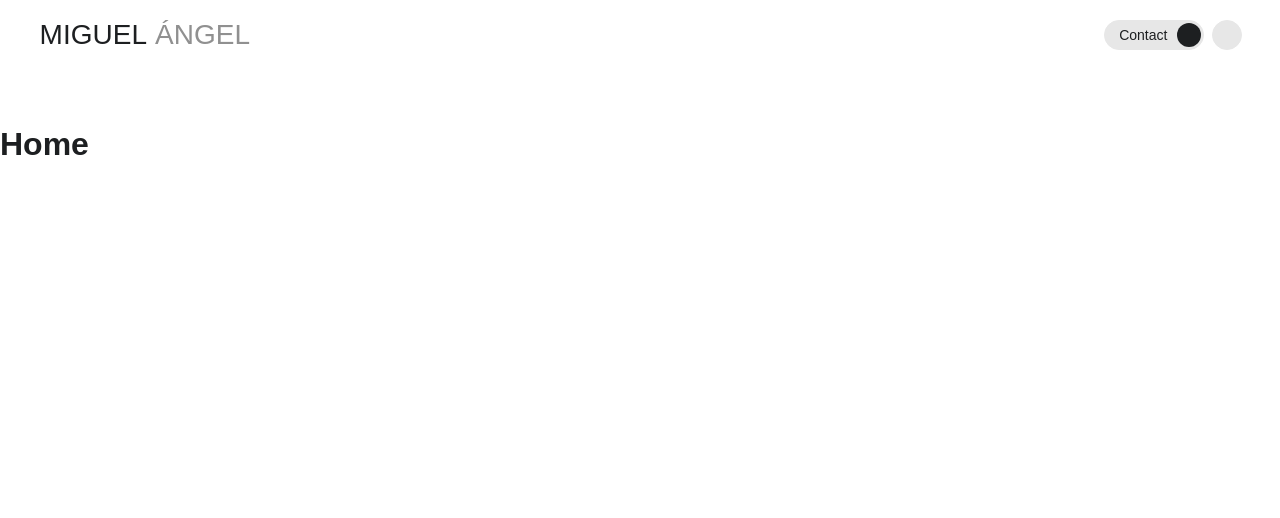
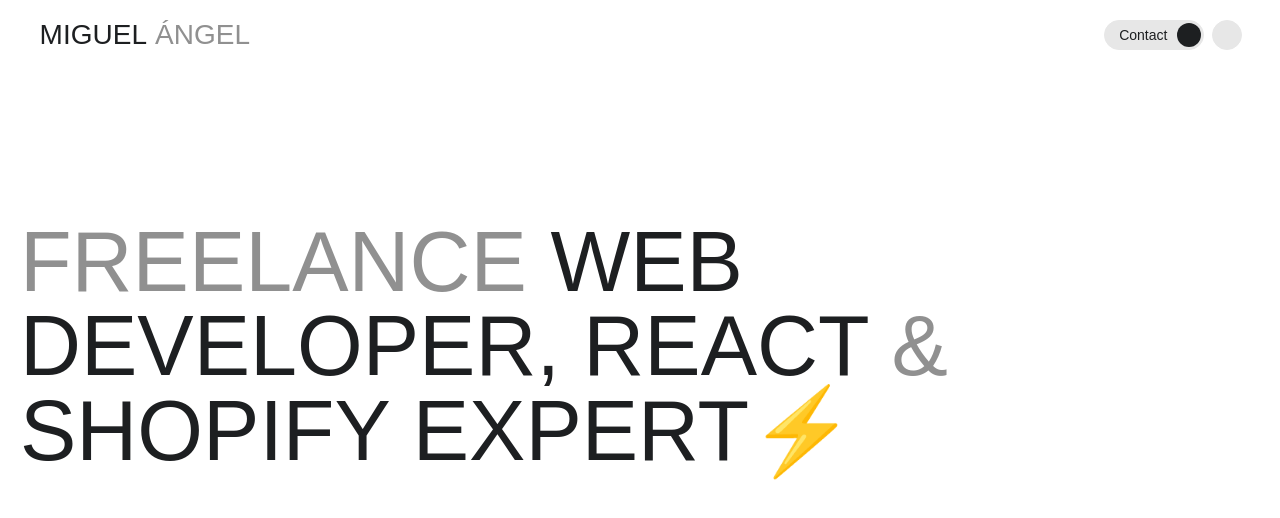
Before and after one commit to muchisx/v1_the_tiger, a React (Vite) app in the folder web/: page / in a window 1280 px wide. Shown: the top 518 px of the page. Built offline with nearby package versions, Linux system fonts and the light colour scheme; some icons are missing; a web font is replaced by a local one.

Commit message:
hero heading done

```diff
--- a/web/src/components/Heading.tsx
+++ b/web/src/components/Heading.tsx
@@ -0,0 +1,11 @@
+import HeadingStyled, { type StyledProps } from './styled/HeadingStyled';
+
+type Props = StyledProps;
+
+function Heading(props: Props) {
+  const { headingLevel, text, className, fontWeight } = props;
+
+  return <HeadingStyled text={text} className={className} headingLevel={headingLevel} fontWeight={fontWeight} />;
+}
+
+export default Heading;
--- a/web/src/components/styled/HeadingStyled.tsx
+++ b/web/src/components/styled/HeadingStyled.tsx
@@ -1,16 +1,34 @@
-type Text = {
-  text: string;
-  text2: string;
-};
-type Props = {
-  text: Text['text'];
+import styled from 'styled-components';
+
+type HeadingLevel = 'h1' | 'h2' | 'h3' | 'h4' | 'h5' | 'h6';
+type HeadingProps = { fontWeight?: StyledProps['fontWeight'] };
+export type StyledProps = {
+  text: string | JSX.Element;
+  fontWeight?: number | undefined;
+  headingLevel?: HeadingLevel;
+  className?: string;
 };
 
-function HeadingStyled(props) {
-  const { headingLevel, text, className } = props;
-  const Heading = headingLevel;
+const Heading = styled.span<HeadingProps>`
+  line-height: 1;
+  font-family: var(--heading-family);
+  font-weight: ${(props) => props.fontWeight};
+`;
 
-  return <Heading className={className}>{text}</Heading>;
+function HeadingStyled(props: StyledProps) {
+  const { headingLevel, text, className, fontWeight } = props;
+
+  return (
+    <Heading as={headingLevel} className={className} fontWeight={fontWeight}>
+      {text}
+    </Heading>
+  );
 }
 
+HeadingStyled.defaultProps = {
+  headingLevel: 'h2',
+  className: undefined,
+  fontWeight: 500,
+};
+
 export default HeadingStyled;
--- a/web/src/pages/Home.tsx
+++ b/web/src/pages/Home.tsx
@@ -1,7 +1,16 @@
+import Heading from '../components/Heading';
+
+const homeHeading = (
+  <>
+    <span className="highlight-primary">FREELANCE </span> WEB DEVELOPER, REACT
+    <span className="highlight-primary"> & </span>SHOPIFY EXPERT⚡
+  </>
+);
+
 function Home() {
   return (
-    <main>
-      <h1>Home</h1>
+    <main className="page page--home">
+      <Heading text={homeHeading} headingLevel="h1" className="hero-heading" />
     </main>
   );
 }
--- a/web/src/styles/App.css
+++ b/web/src/styles/App.css
@@ -126,7 +126,27 @@ button {
   color: inherit;
 }
 
-/* temp */
-main {
-  padding-top: 120px;
+/*=============================================
+-->             UTILITY CLASSES             <--
+=============================================*/
+
+.highlight-primary {
+  color: var(--text-highlight-primary);
 }
+
+.highlight-secondary {
+  color: var(--text-highlight-secondary);
+}
+
+/*=============================================
+-->               DECLARATIVE               <--
+=============================================*/
+
+.page {
+  padding-top: 220px;
+}
+
+.page .hero-heading {
+  font-size: 6.6vw;
+  padding-inline: var(--gutter);
+}
--- a/web/src/styles/global-variables.css
+++ b/web/src/styles/global-variables.css
@@ -1,24 +1,27 @@
 :root {
   /* <-----|    Colors    |-----> */
 
-  /* General colors */
+  /* --- General colors */
   --accent-color: #ff0004;
   --body-bg-color: #FFFFFF;
 
-  /* Header colors */
+  /* --- Header colors */
   --header-bg-color: #FFFFFF;
 
-  /* Text colors */
+  /* --- Text colors */
   --text-primary: #1d1f21;
   --text-secondary: #909090;
   --body-text-primary: var(--text-primary);
   --body-text-complementary: var(--text-secondary);
+  /* -highlights */
+  --text-highlight-primary: #909090;
+  --text-highlight-secondary: var(--accent-color);
 
-  /* Logo colors */
+  /* --- Logo colors */
   --logo-primary: var(--text-primary);
   --logo-secondary: var(--text-secondary);
 
-  /* Buttons colors */
+  /* --- Buttons colors */
   /* -primary */
   --btn-color-bg-primary: #1d1f21;
   --btn-color-text-primary: #fff;
@@ -49,4 +52,7 @@
   /* Font Families */
   --text-family: 'General Sans', sans-serif;
   --heading-family: 'Satoshi', sans-serif;
+
+  /* <-----|    Spacings    |-----> */
+  --gutter: 20px;
 }
```
